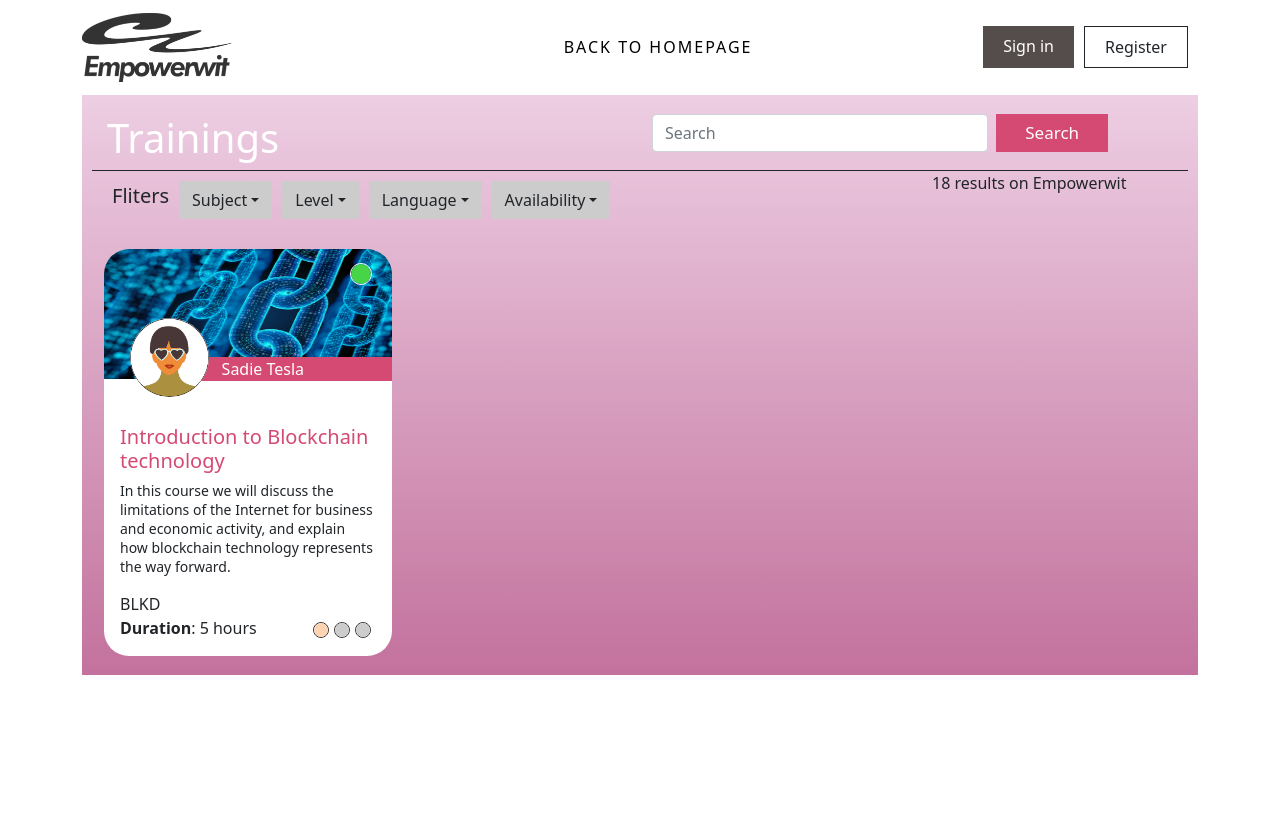
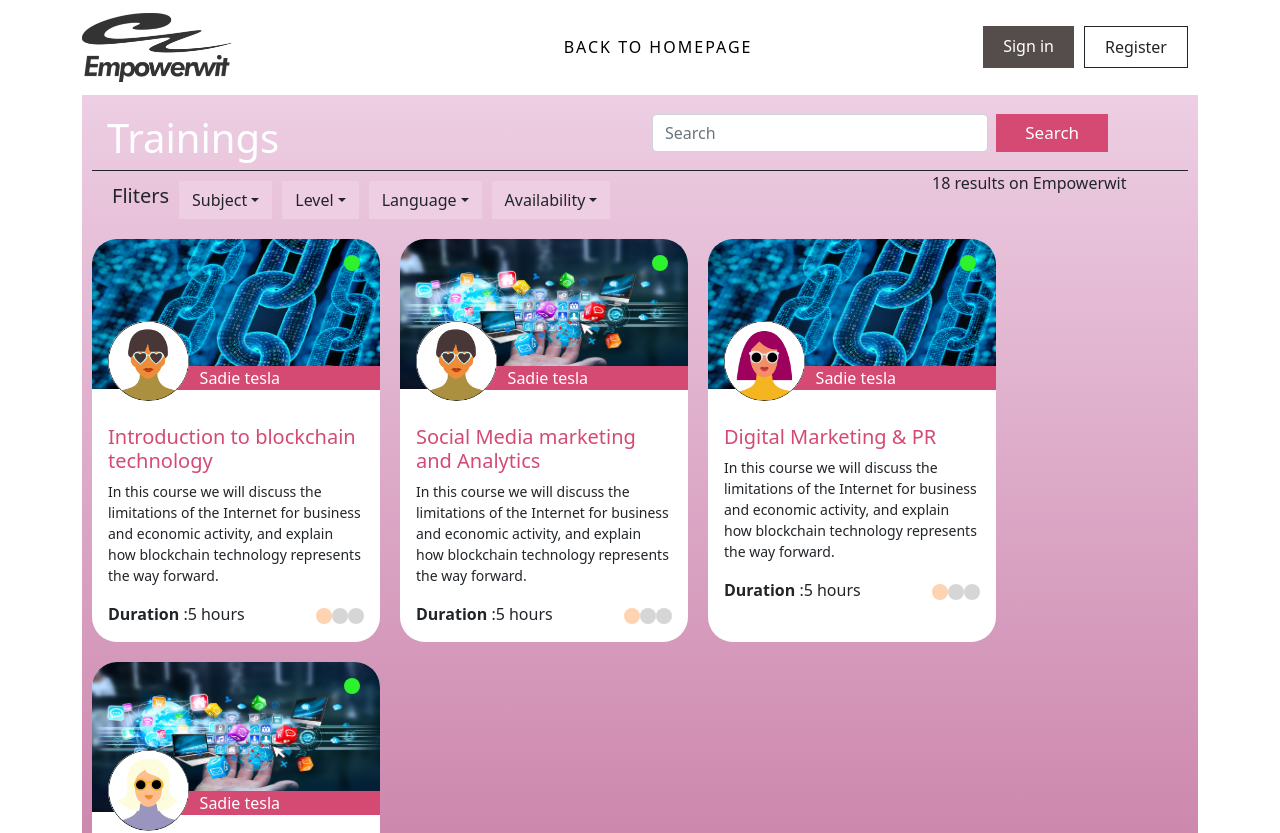
Before and after one commit to kesaviwebsolutions/empowerwit, a React (Create React App) app: page /courses in a window 1280 px wide. Shown: the top 833 px of the page. Before the commit the page ends 800 px from the top, so only its background shows below. Built offline with nearby package versions, Linux system fonts and the light colour scheme.

Commit message:
created-cards

```diff
--- a/package.json
+++ b/package.json
@@ -13,6 +13,7 @@
     "react-icons": "^4.3.1",
     "react-router-dom": "5.2.0",
     "react-scripts": "5.0.1",
+    "react-slick": "^0.29.0",
     "web-vitals": "^2.1.4"
   },
   "scripts": {
--- a/src/components/CourseCards.js
+++ b/src/components/CourseCards.js
@@ -1,107 +1,127 @@
 import React from "react";
 import cardimg1 from "./images/cardimg1.jpg";
+import cardimg2 from "./images/cardimg2.jpg";
 import icon from "./images/icon_profil_3.png";
-import icon2 from "./images/icon_profil_2.png";
-import icon3 from "./images/icon_profil_1.png";
+import icon2 from "./images/icon_profil_1.png";
+import icon3 from "./images/icon_profil_2.png";
 import { BsFillCircleFill } from "react-icons/bs";
 import "./coursecard.css";
 
 export default function CourseCards() {
+  const trainingInfo = [
+    {
+      icon: <BsFillCircleFill />,
+      img: [cardimg1],
+      img2: [icon],
+      tag: "Sadie tesla",
+      title: "Introduction to blockchain technology",
+      description:
+        "In this course we will discuss the limitations of the Internet for business and economic activity, and explain how blockchain technology represents the way forward.",
+      duration: "Duration",
+      time: ":5 hours",
+      icon2: <BsFillCircleFill />,
+      icon3: <BsFillCircleFill />,
+    },
+    {
+      icon: <BsFillCircleFill />,
+      img: [cardimg2],
+      img2: [icon],
+      tag: "Sadie tesla",
+      title: "Social Media marketing and Analytics",
+      description:
+      "In this course we will discuss the limitations of the Internet for business and economic activity, and explain how blockchain technology represents the way forward.",
+      duration: "Duration",
+      time: ":5 hours",
+      icon2: <BsFillCircleFill />,
+      icon3: <BsFillCircleFill />,
+    },
+    {
+      icon: <BsFillCircleFill />,
+      img: [cardimg1],
+      img2: [icon2],
+      tag: "Sadie tesla",
+      title: "Digital Marketing & PR",
+      description:
+        "In this course we will discuss the limitations of the Internet for business and economic activity, and explain how blockchain technology represents the way forward.",
+      duration: "Duration",
+      time: ":5 hours",
+      icon2: <BsFillCircleFill />,
+      icon3: <BsFillCircleFill />,
+    },
+    {
+      icon: <BsFillCircleFill />,
+      img: [cardimg2],
+      img2: [icon3],
+      tag: "Sadie tesla",
+      title: "Web Development",
+      description:
+        "In this course we will discuss the limitations of the Internet for business and economic activity, and explain how blockchain technology represents the way forward.",
+      duration: "Duration",
+      time: ":5 hours",
+      icon2: <BsFillCircleFill />,
+      icon3: <BsFillCircleFill />,
+    },
+  ];
+
+  const renderTrainings = (trainingInfo, index) => {
     return (
-    <div>
-      <section>
-        <div className="container">
-          <div className="row">
-            <div className="col-md-12">
       <div
-                class="card"
+        key={index}
+        className="card"
         style={{
           width: "18rem",
+          padding: "0px",
+          border: "none",
+          marginTop: "20px",
           borderRadius: "25px",
-                  border: "none",
-                  marginTop: "30px",
+          marginRight: "20px",
         }}
       >
         <img
-                  src={cardimg1}
-                  class="card-img-top"
+          src={trainingInfo.img}
+          className="card-img-top"
           alt="..."
           style={{
-                    height: "130px",
+            maxHeight: "150px",
             borderTopLeftRadius: "25px",
             borderTopRightRadius: "25px",
-                    maxHeight: "135px",
           }}
         />
-                <BsFillCircleFill
-                  size={22}
-                  color="#47d447"
-                  style={{
-                    position: "absolute",
-                    right: "20px",
-                    top: "14px",
-                    border: "1px solid #fff",
-                    borderRadius: "25px",
-                  }}
-                />
-                <div class="card-body position-relative">
-                  <div className="icons">
-                    <img src={icon} alt="" className="cardimg" />
+        <div className="active-icon">{trainingInfo.icon}</div>
+        <div className="card-body position-relative">
+          <img src={trainingInfo.img2} alt="" className="icon" />
+          <div className="tesla">
+            <span className="st">{trainingInfo.tag}</span>
           </div>
-                  <div className="tesla">
-                    <span className="st">Sadie Tesla</span>
+          <h5 style={{ color: "#d44a73", marginTop: "20px" }}>
+            {trainingInfo.title}
+          </h5>
+          <p className="card-text" style={{ fontSize: "14px" }}>
+            {trainingInfo.description}
+          </p>
+          <div className="duration">
+            <div className="duration-time">
+              <b>{trainingInfo.duration}</b>{" "}
+              <span className="time">{trainingInfo.time}</span>
             </div>
-                  <h5
-                    class="card-title"
-                    style={{ marginTop: "30px", color: "#d44a73" }}
-                  >
-                    Introduction to Blockchain technology
-                  </h5>
-                  <p
-                    class="card-text"
-                    style={{ lineHeight: "19px", fontSize: "14px" }}
-                  >
-                    In this course we will discuss the limitations of the
-                    Internet for business and economic activity, and explain how
-                    blockchain technology represents the way forward.
-                  </p>
-                  <span className="blkd">BLKD</span>
-                  <div className="duration">
-                    <div className="time">
-                      <b>Duration</b>
-                      <span>: 5 hours</span>
-                    </div>
-                    <div className="level">
-                      <BsFillCircleFill
-                        color="#fed3b2"
-                        style={{
-                          marginRight: "5px",
-                          border: "1px solid #393535",
-                          borderRadius: "50px",
-                        }}
-                      />
-                      <BsFillCircleFill
-                        color="#cccccc"
-                        style={{
-                          marginRight: "5px",
-                          border: "1px solid #393535",
-                          borderRadius: "50px",
-                        }}
-                      />
-                      <BsFillCircleFill
-                        color="#cccccc"
-                        style={{
-                          marginRight: "5px",
-                          border: "1px solid #393535",
-                          borderRadius: "50px",
-                        }}
-                      />
+            <div className="levels">
+              <div className="level-item">{trainingInfo.icon2}</div>
+              <div className="level-items">
+                {trainingInfo.icon3}
+                {trainingInfo.icon3}
               </div>
             </div>
           </div>
         </div>
       </div>
-          </div>
+    );
+  };
+
+  return (
+    <div>
+      <section>
+        <div className="container">
+          <div className="row">{trainingInfo.map(renderTrainings)}</div>
         </div>
       </section>
     </div>
--- a/src/components/coursecard.css
+++ b/src/components/coursecard.css
@@ -1,35 +1,37 @@
-.icons {
-  position: absolute;
-  top: -22%;
-  left: 9%;
-  z-index: 1;
-}
-img.cardimg {
-  width: 30%;
+img.icon {
+  width: 28%;
   background: #fff;
   border-radius: 50px;
+  position: absolute;
+  top: -27%;
   border: none;
   z-index: 1;
 }
-.tesla {
+.active-icon {
   position: absolute;
-  top: -8%;
+  color: #2df22d;
+  right: 20px;
+  top: 10px;
+}
+.st {
+  top: -9%;
   right: 0;
-  background: #d44a73;
+  padding-left: 50px;
+  width: 80%;
+  background-color: #d44a73;
   color: #fff;
-  width: 80%;
-  padding-left: 60px;
+  position: absolute;
 }
 .duration {
   display: flex;
   justify-content: space-between;
-  align-items: center;
 }
-/* span.blkd {
-  position: absolute;
-  right: -38px;
-  top: 50%;
-  transform: rotate(270deg);
-  font-size: 50px;
-  color: #cccccc;
-} */
+.levels {
+  display: flex;
+}
+.level-item {
+  color: #fed3b2;
+}
+.level-items {
+  color: #cccc;
+}
--- a/src/components/pages/Courses.js
+++ b/src/components/pages/Courses.js
@@ -32,7 +32,7 @@ export default function Courses() {
         <button
           type="button"
           className="btn  dropdown-toggle"
-          style={{ background: "#cccccc", borderRadius: "0px" }}
+          style={{ background: "#edcee3", borderRadius: "0px" }}
           data-bs-toggle="dropdown"
           aria-expanded="false"
         >
```
Also changed, not shown: 2 other files (tests, documents, lock files or other folders). Lines whose indentation alone changed are shown as unchanged.
